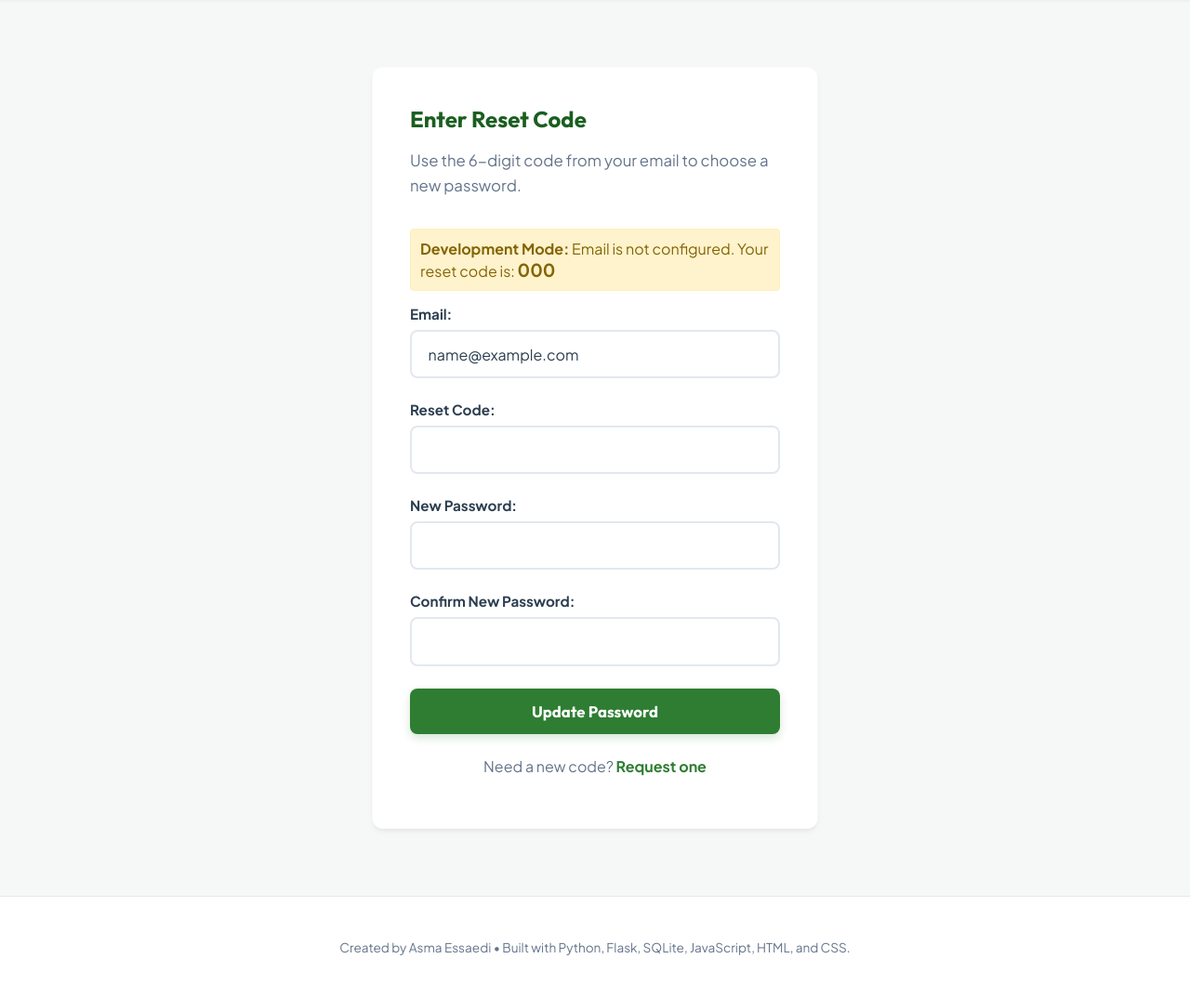
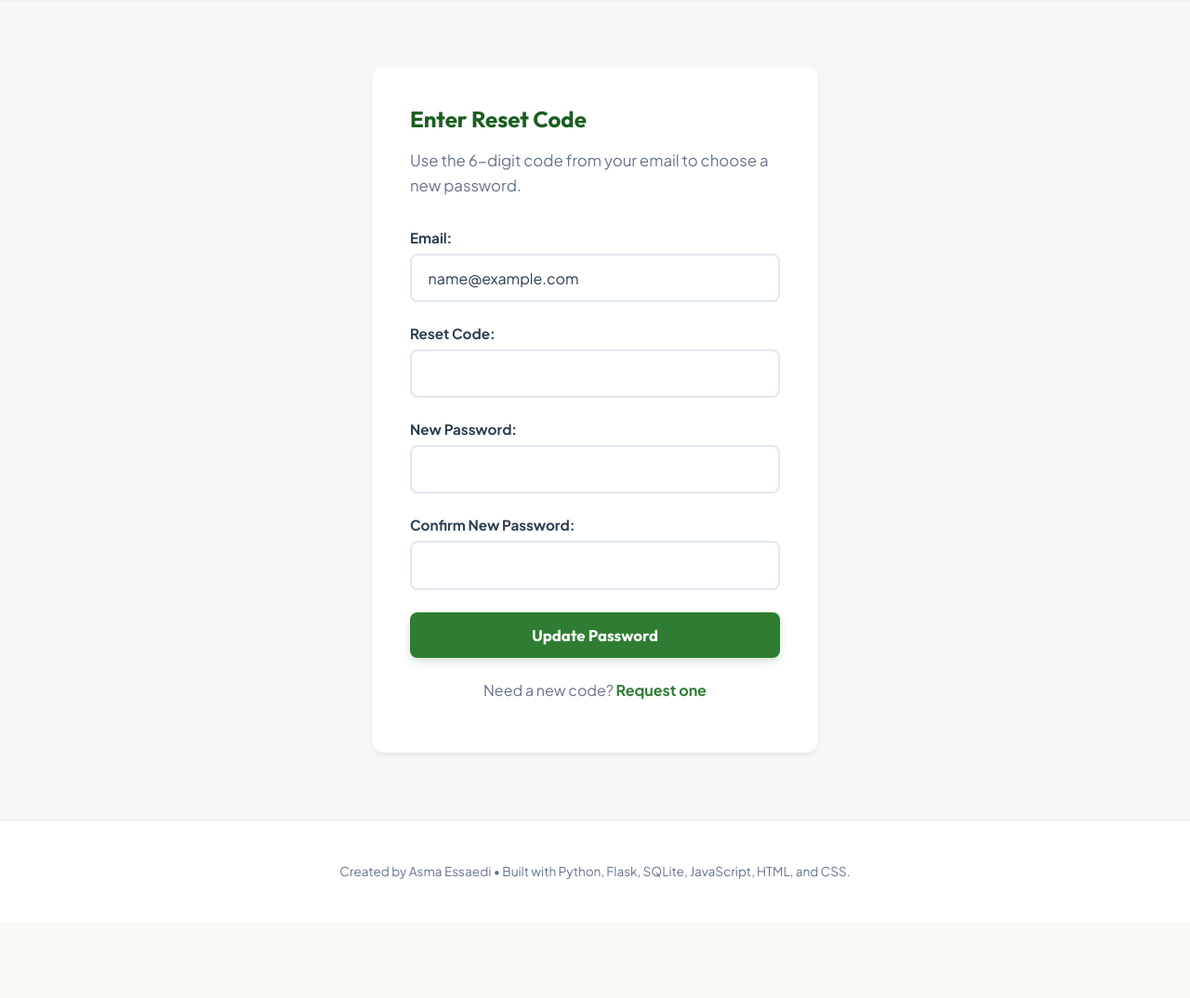
Before and after one commit to asmaessaedi30-sketch/Meal-Matcher, a Flask app: template templates/reset_password.html in a window 1280 px wide. Shown: the part 74-1148 px from the top of the page at 93% size. After the commit the page ends 1020 px from the top, so only its background shows below. Run offline with Flask 3, Linux system fonts and the light colour scheme; the template is opened without the code that fills it: most values are stand-ins (such as "Sample title", 1, 10 or a date in 2020); some libraries are stand-ins or nearby versions.

Commit message:
Revert dev_code display

```diff
--- a/templates/reset_password.html
+++ b/templates/reset_password.html
@@ -12,13 +12,6 @@
     {% if success %}
     <div class="success-message">{{ success }}</div>
     {% endif %}
-
-    {% if dev_code %}
-    <div class="alert alert-warning" style="background-color: #fff3cd; color: #856404; padding: 10px; margin-bottom: 15px; border-radius: 4px; border: 1px solid #ffeeba;">
-        <strong>Development Mode:</strong> Email is not configured. Your reset code is: <b style="font-size: 1.2em;">{{ dev_code }}</b>
-    </div>
-    {% endif %}
-
 
     <form action="/reset_password" method="POST" class="auth-form">
         <div class="input-group">
```
